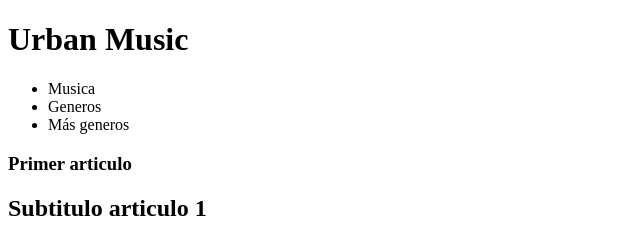
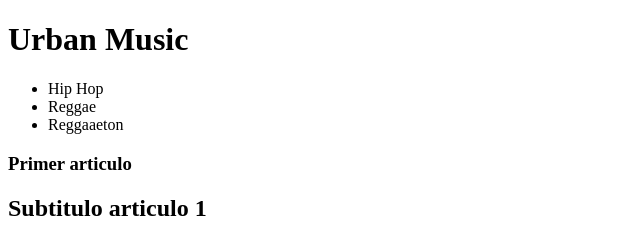
Before and after one commit to Yeferson1121/Website-basic-languages, a plain HTML site: page Index.html in a window 1280 px wide. Shown: the top 238 px of the page, 0-640 px from the left. Drawn offline with Linux system fonts and the light colour scheme.

Commit message:
cambie los apartatos de la barra de navegacion

```diff
--- a/Index.html
+++ b/Index.html
@@ -15,9 +15,9 @@
       </header>
        <nav>
         <ul>
-            <li>Musica</li>
-            <li>Generos</li>
-            <li>Más generos</li>
+            <li>Hip Hop</li>
+            <li>Reggae</li>
+            <li>Reggaaeton</li>
         </ul>
        </nav>
        <section>
```
